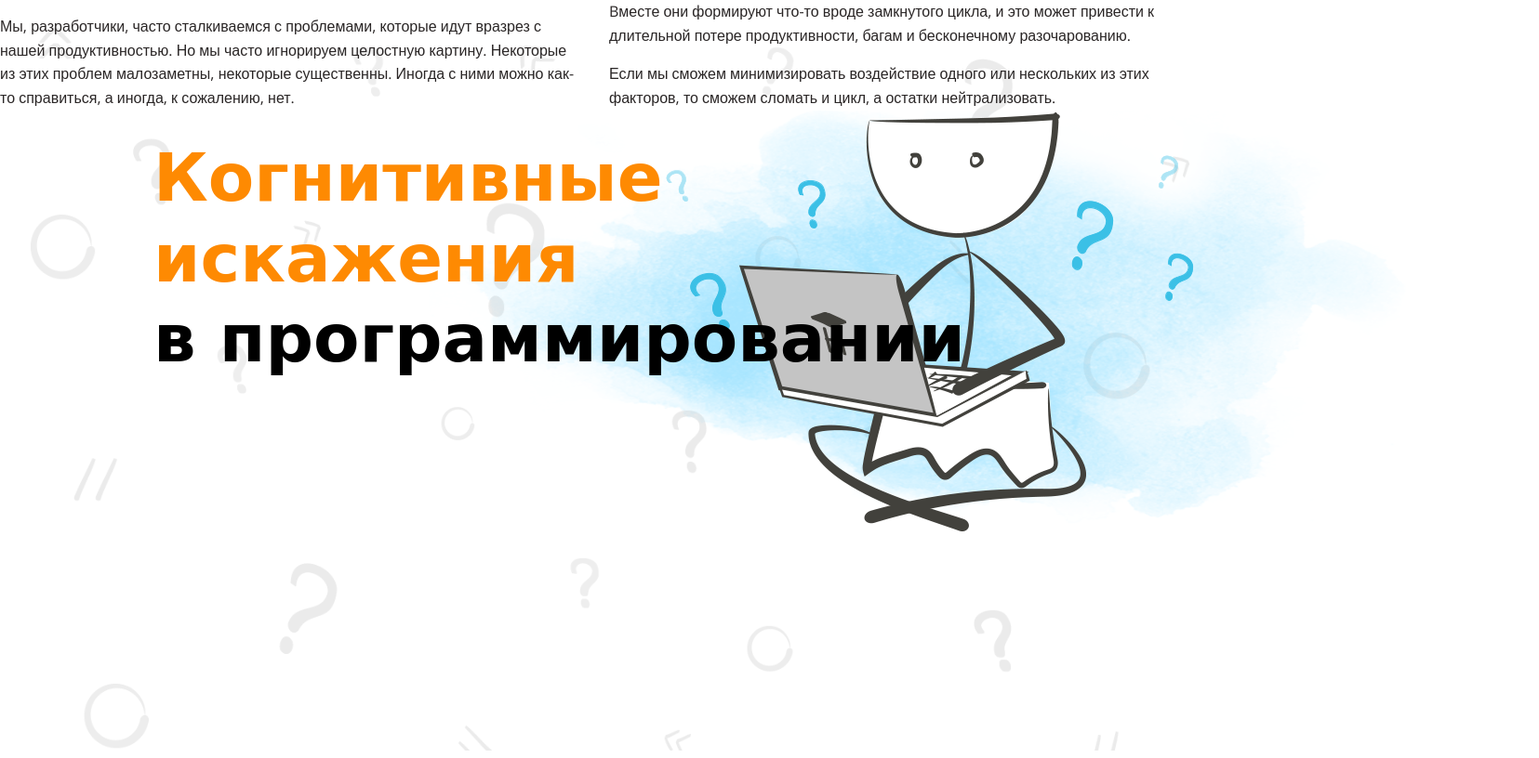
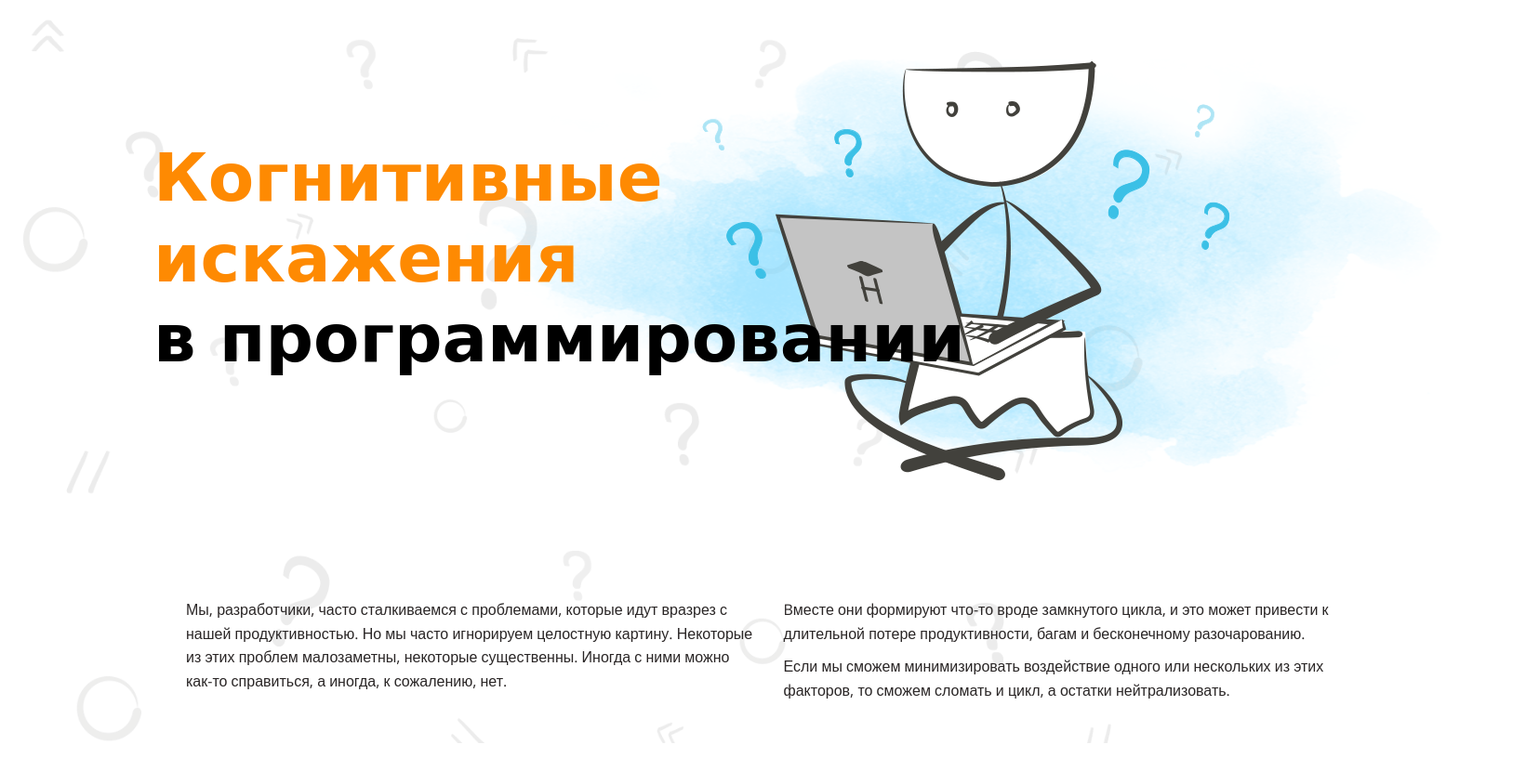
Before and after one commit to HugoTheDeveloper/layout-designer-project-58, a website: page src/index.html in a window 1280 px wide. Shown: the whole page at 93% size, 1655 px wide, since content can reach past the window. Drawn offline with nearby package versions, Linux system fonts and the light colour scheme; a web font is replaced by a local one.

Commit message:
margin position img

```diff
--- a/src/styles/scss/style.css
+++ b/src/styles/scss/style.css
@@ -1,3 +1,8 @@
+body {
+    margin: 0;
+    padding: 0;
+}
+
 .background {
     position: relative;
     width: 100vw;
@@ -29,12 +34,11 @@ h1 {
     margin: 0;
 
 }
+
 .image {
-    position:absolute;
-    height: 525px;
-    top: 55px;
-    left: 461px;
+    margin-left: 500px;
 }
+
 .block1{
 
     font-family: 'Open Sans', sans-serif;
@@ -54,4 +58,12 @@ h1 {
 .block {
     columns: 540px 2;
     column-gap: 30px;
+    margin-top: 80px;
+    margin-left: 200px;
+    margin-right: 200px;
 }
+
+.block > * > p {
+    margin: 0;
+    margin-bottom: 10px;
+}
```
